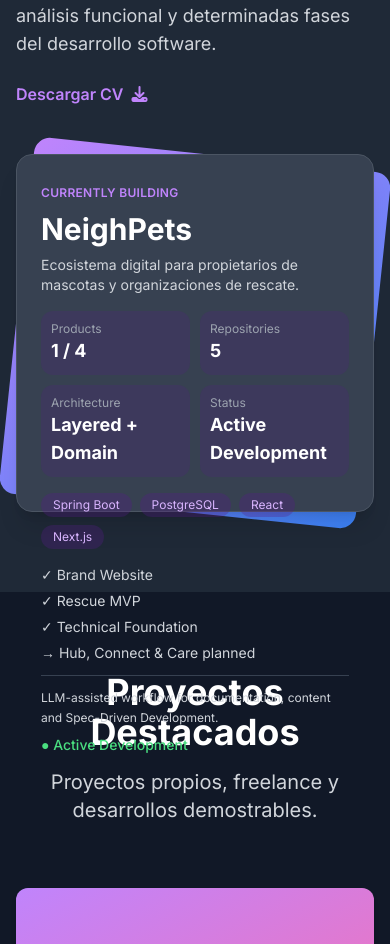
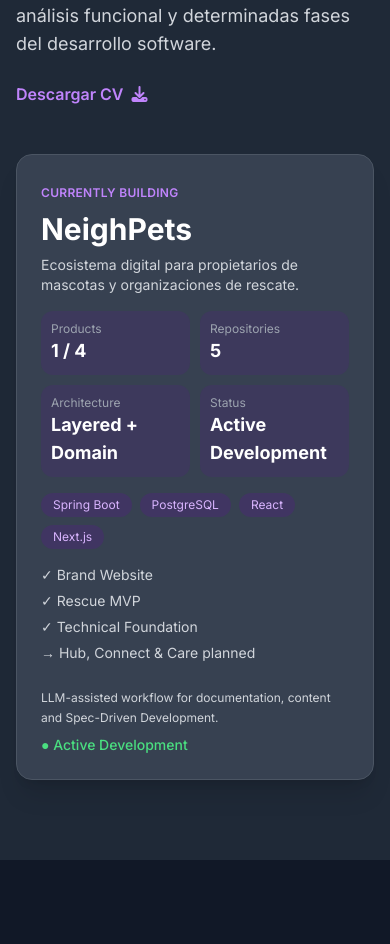
Before and after one commit to pbbaque/portfolio, a Next.js app: page / in a window 390 px wide. Shown: the part 1682-2626 px from the top of the page. Built offline with nearby package versions, Linux system fonts and the light colour scheme.

Commit message:
Fix NeighPets mobile card overflow

```diff
--- a/app/page.jsx
+++ b/app/page.jsx
@@ -138,9 +138,9 @@
             </div>
 
             <div className="relative">
-              <div className="aspect-square bg-gradient-to-br from-purple-400 to-blue-500 rounded-2xl transform rotate-6"></div>
+              <div className="hidden md:block aspect-square bg-gradient-to-br from-purple-400 to-blue-500 rounded-2xl transform rotate-6"></div>
 
-              <div className="absolute inset-0 bg-white dark:bg-gray-700 border border-transparent dark:border-gray-600 rounded-2xl p-6 lg:p-7 flex flex-col justify-between shadow-xl">
+              <div className="relative md:absolute md:inset-0 bg-white dark:bg-gray-700 border border-transparent dark:border-gray-600 rounded-2xl p-6 lg:p-7 flex flex-col justify-between shadow-xl">
                 <div>
                   <span className="text-xs text-purple-600 dark:text-purple-400 font-semibold tracking-wide">
                     CURRENTLY BUILDING
```
